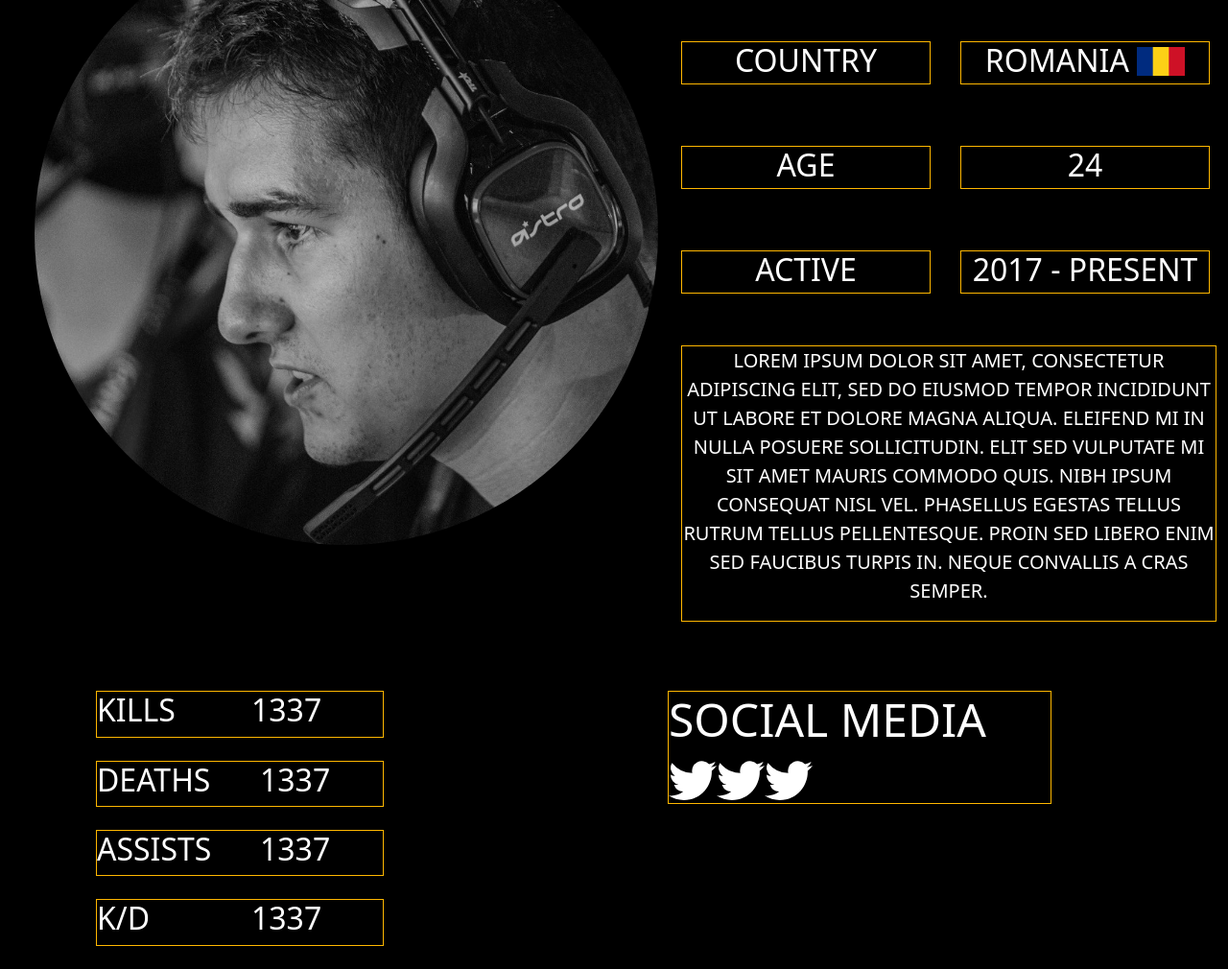
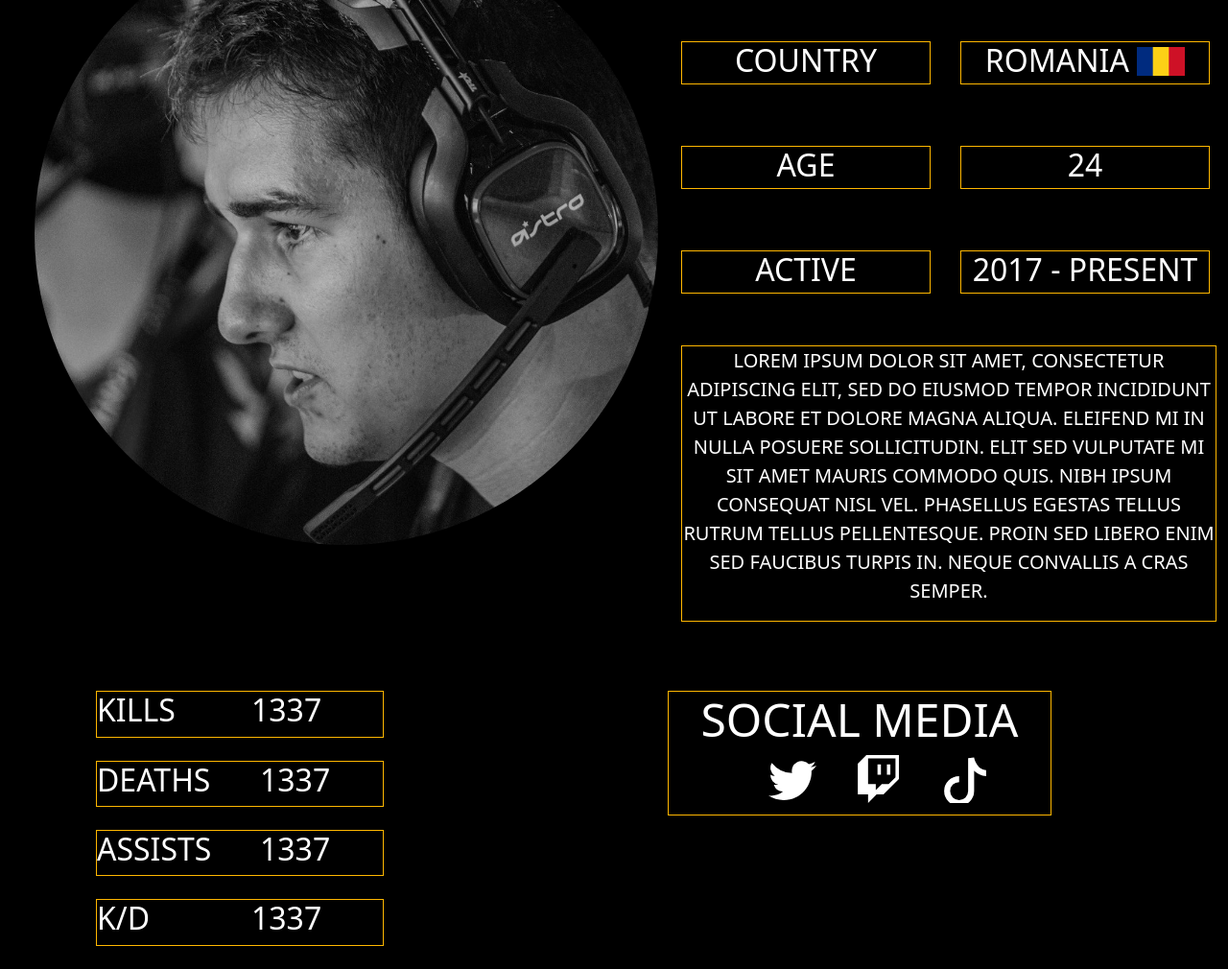
Before and after one commit to KristoRails/Responsive-Profile, a plain HTML site: page index.html in a window 1280 px wide. Shown: the part 181-1191 px from the top of the page at 96% size. Drawn offline with nearby package versions, Linux system fonts and the light colour scheme.

Commit message:
Version 1.0.2
Fixed a spacing issue for the social media container.

```diff
--- a/css/main.css
+++ b/css/main.css
@@ -107,4 +107,11 @@ body {
     color: white;
     font-size: 3em;
     text-transform: uppercase;
+    text-align: center;
 }
+
+.desktop-social-media li
+{
+    margin-left: 2.5em;
+    margin-bottom: 0.75em;
+}
--- a/index.html
+++ b/index.html
@@ -362,15 +362,15 @@
                     <div class="col">
                         <div class="desktop-social-media">
                             <h1>Social Media</h1>
-                            <ul class="nav">
-                                <li class="nav-item">
+                            <ul class="nav justify-content-center">
+                                <li class="nav-item just">
                                     <img src="twitter.svg" alt="twitter">
                                 </li>
                                 <li class="nav-item">
-                                    <img src="twitter.svg" alt="twitter">
+                                    <img src="twitch.svg" alt="twitter">
                                 </li>
                                 <li class="nav-item">
-                                    <img src="twitter.svg" alt="twitter">
+                                    <img src="tiktok.svg" alt="twitter">
                                 </li>
                             </ul>
                         </div>
```
